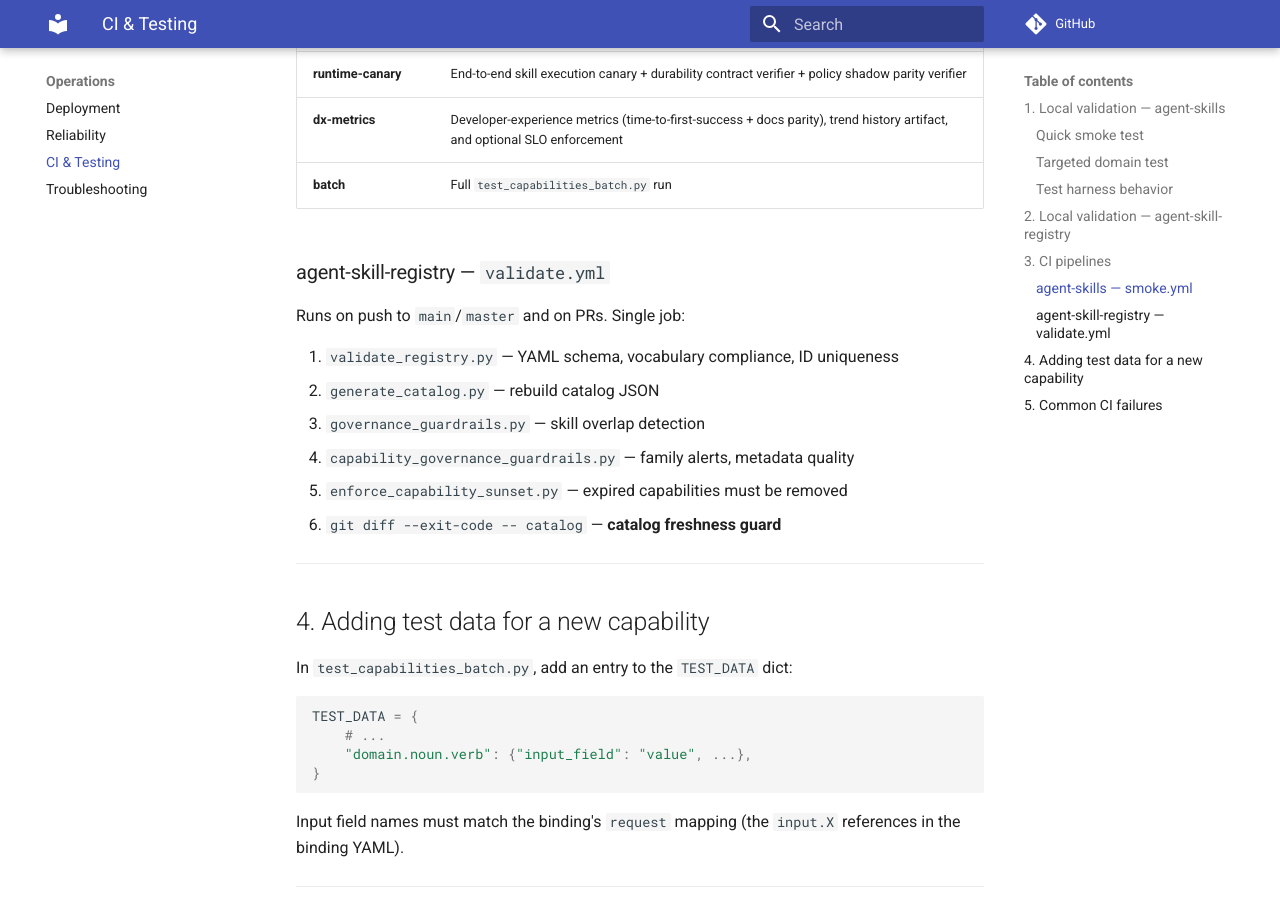
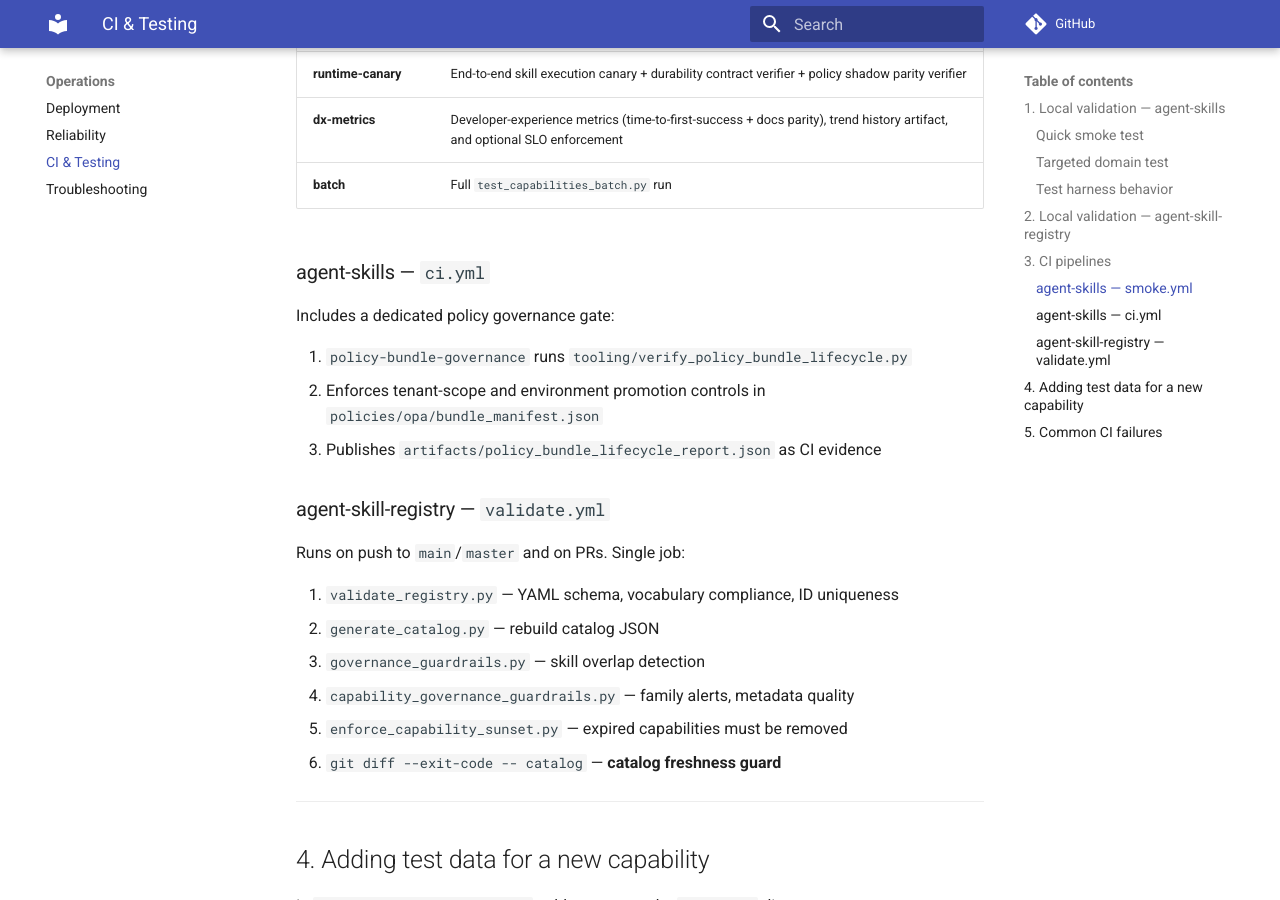
Before and after one commit to gfernandf/agent-skills, an MkDocs documentation site: the page built from docs/CI_AND_TESTING.md, in a window 1280 px wide and 900 px high, scrolled down 1882 px. Built offline with MkDocs 1.6.1 and Material for MkDocs 9.7.7, drawn with Linux system fonts in a browser that asks for light colours; comment, search, counter and statistics services are not loaded.

Commit message:
ci: enforce policy bundle governance gate for promotion controls

```diff
--- a/docs/CI_AND_TESTING.md
+++ b/docs/CI_AND_TESTING.md
@@ -77,6 +77,14 @@ Runs on push to `main`/`master` and on PRs. 8 jobs:
 | **dx-metrics** | Developer-experience metrics (time-to-first-success + docs parity), trend history artifact, and optional SLO enforcement |
 | **batch** | Full `test_capabilities_batch.py` run |
 
+### agent-skills — `ci.yml`
+
+Includes a dedicated policy governance gate:
+
+1. `policy-bundle-governance` runs `tooling/verify_policy_bundle_lifecycle.py`
+2. Enforces tenant-scope and environment promotion controls in `policies/opa/bundle_manifest.json`
+3. Publishes `artifacts/policy_bundle_lifecycle_report.json` as CI evidence
+
 ### agent-skill-registry — `validate.yml`
 
 Runs on push to `main`/`master` and on PRs. Single job:
```
Also changed, not shown: docs/TARGET_ARCH_PROGRESS.md (+1 -1 lines), 1 other file.
